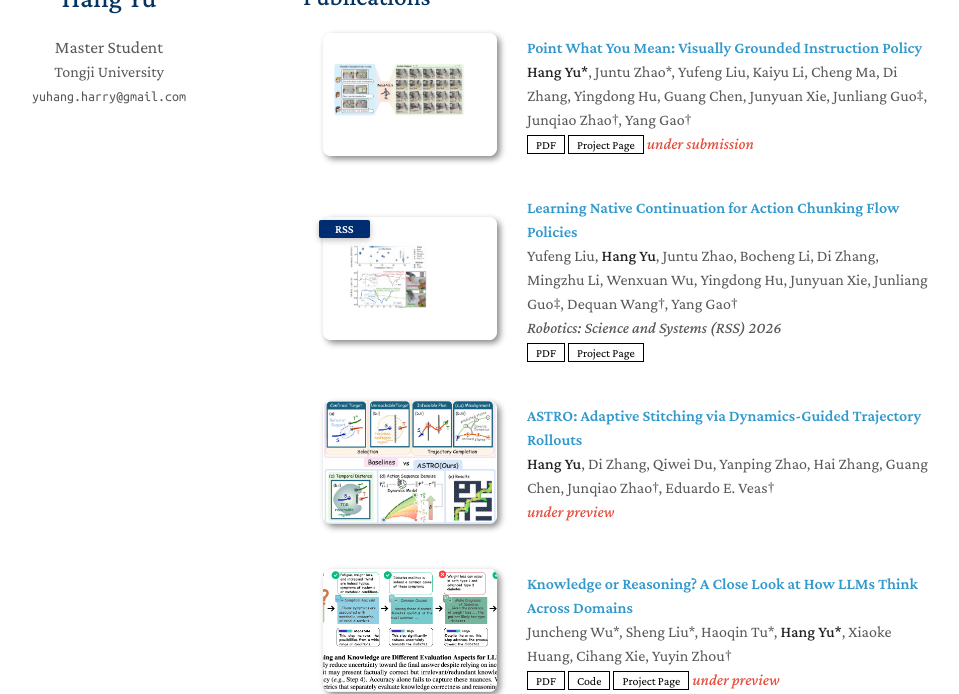
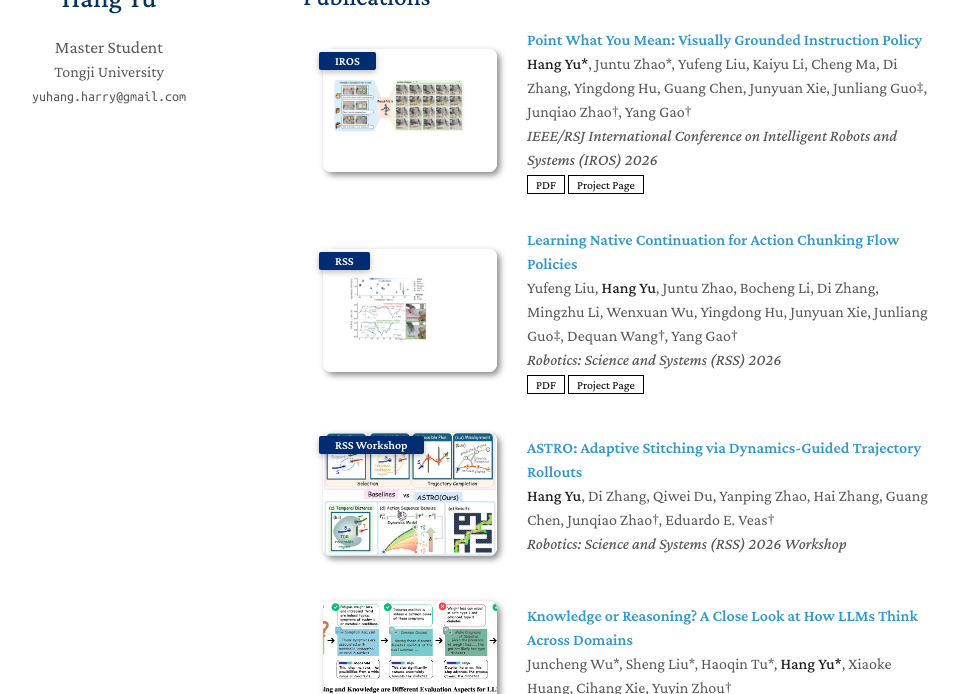
Before and after one commit to yuhang-harry/yuhang-harry.github.io, a Jekyll site: the page built from index.md, in a window 1280 px wide and 900 px high, scrolled down 841 px, cut to the strip 206-900 px from the top of the window. Shown: the whole strip, without its empty margins (167-1126 px from the left). Built offline with Jekyll 4.4.1, drawn with Linux system fonts in a browser that asks for light colours; a style sheet for code colours, icons or effects is not loaded.

Commit message:
[YH]: Point-VLA accepted to IROS 2026, ASTRO to RSS 2026 Workshop
Co-Authored-By: Claude Opus 4.8 (1M context) <noreply@anthropic.com>

```diff
--- a/_data/publications.yml
+++ b/_data/publications.yml
@@ -2,13 +2,13 @@ main:
 
   - title: "Point What You Mean: Visually Grounded Instruction Policy"
     authors: <strong>Hang Yu*</strong>, Juntu Zhao*, Yufeng Liu, Kaiyu Li, Cheng Ma, Di Zhang, Yingdong Hu, Guang Chen, Junyuan Xie, Junliang Guo‡, Junqiao Zhao†, Yang Gao†
-    conference_short:
-    conference:
+    conference_short: IROS
+    conference: "IEEE/RSJ International Conference on Intelligent Robots and Systems (IROS) 2026"
     pdf: https://arxiv.org/pdf/2512.18933
     code:
     page: https://yuhang-harry.github.io/Point-VLA/
     bibtex:
-    notes: under submission
+    notes:
     image: ./assets/img/point-vla.png
 
   - title: "Learning Native Continuation for Action Chunking Flow Policies"
@@ -24,13 +24,13 @@ main:
 
   - title: "ASTRO: Adaptive Stitching via Dynamics-Guided Trajectory Rollouts"
     authors: <strong>Hang Yu</strong>, Di Zhang, Qiwei Du, Yanping Zhao, Hai Zhang, Guang Chen, Junqiao Zhao†, Eduardo E. Veas†
-    conference_short:
-    conference:
+    conference_short: RSS Workshop
+    conference: "Robotics: Science and Systems (RSS) 2026 Workshop"
     pdf:
     code:
     bibtex:
     image: ./assets/img/astro.png
-    notes: under preview
+    notes:
 
   - title: "Knowledge or Reasoning? A Close Look at How LLMs Think Across Domains"
     authors: Juncheng Wu*, Sheng Liu*, Haoqin Tu*, <strong>Hang Yu*</strong>, Xiaoke Huang, Cihang Xie, Yuyin Zhou†
```
